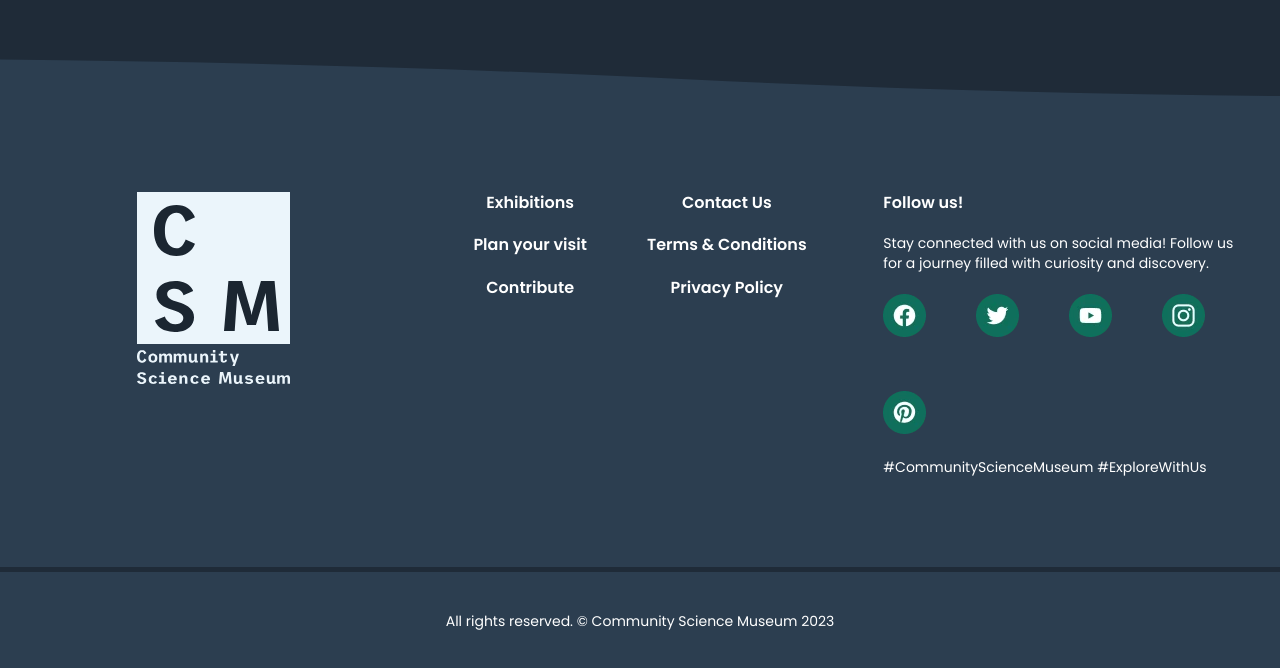
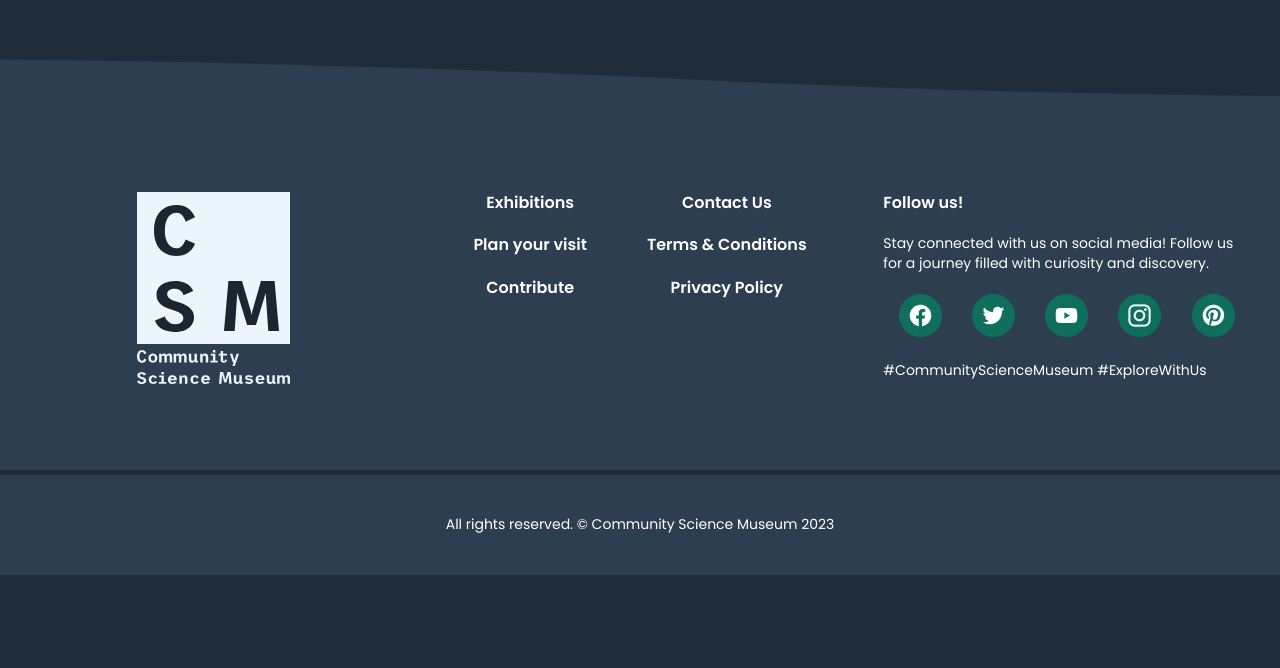
Before and after one commit to Whisperpiano/CommunityScienceMuseum, a plain HTML site: page index.html in a window 1280 px wide. Shown: the part 6721-7389 px from the top of the page. After the commit the page ends 7296 px from the top, so only its background shows below. Drawn offline with Linux system fonts and the light colour scheme.

Commit message:
fix footer

```diff
--- a/css/footer.css
+++ b/css/footer.css
@@ -34,6 +34,11 @@ footer {
     }
 }
 
+.footer-social ul {
+    justify-content: space-around;
+    max-width: 800px;
+}
+
 .footer-social li {
     cursor: pointer;
 }
--- a/css/medias.css
+++ b/css/medias.css
@@ -91,7 +91,8 @@
         text-align: center;
 
         & ul {
-            justify-content: center;
+            padding: 10px;
+            margin-bottom: 20px;
         }
     }
 
--- a/index.html
+++ b/index.html
@@ -340,7 +340,7 @@
                 <article class="pd-30">
                     <h5>Follow us!</h5>
                     <p>Stay connected with us on social media! Follow us for a journey filled with curiosity and discovery.</p>
-                    <ul class="flex gap-50">
+                    <ul class="flex">
                         <li><i class="facebook-icon"></i></li>
                         <li><i class="twitter-icon"></i></li>
                         <li><i class="youtube-icon"></i></li>
```
